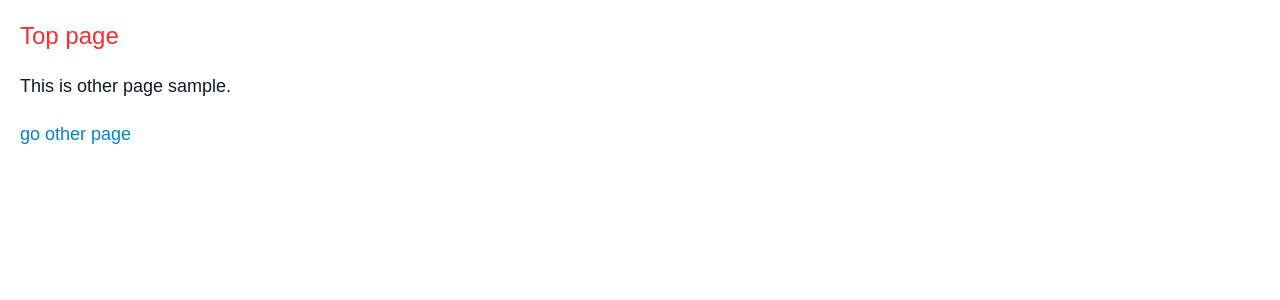
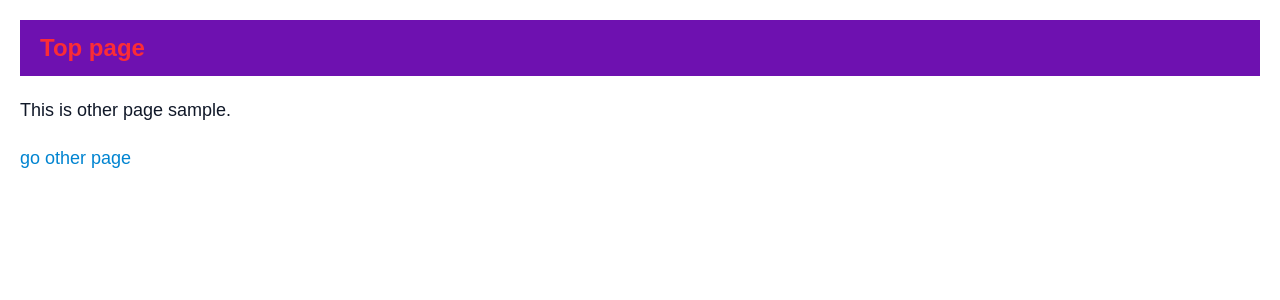
Before and after one commit to HyunWeb/sample_next_app, a Next.js app: page / in a window 1280 px wide. Shown: the top 300 px of the page. Built offline with nearby package versions, Linux system fonts and the light colour scheme.

Commit message:
페이지 라우터 애플리케이션 학습중

```diff
--- a/src/app/globals.css
+++ b/src/app/globals.css
@@ -48,3 +48,11 @@ body {
 img {
   @apply border-solid border-2 border-green-300 m-5 p-2;
 }
+/* 페이지 라우터 어플리케이션 스타일 */
+
+h1 {
+  @apply text-2xl font-bold m-0 mb-5 px-5 py-3 text-white bg-purple-800;
+}
+p {
+  @apply text-lg m-5 text-gray-900;
+}
```
